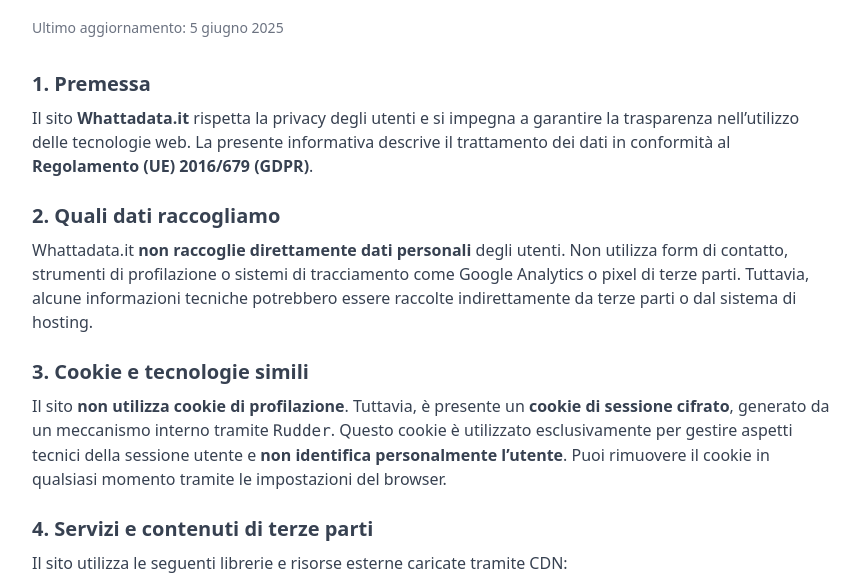
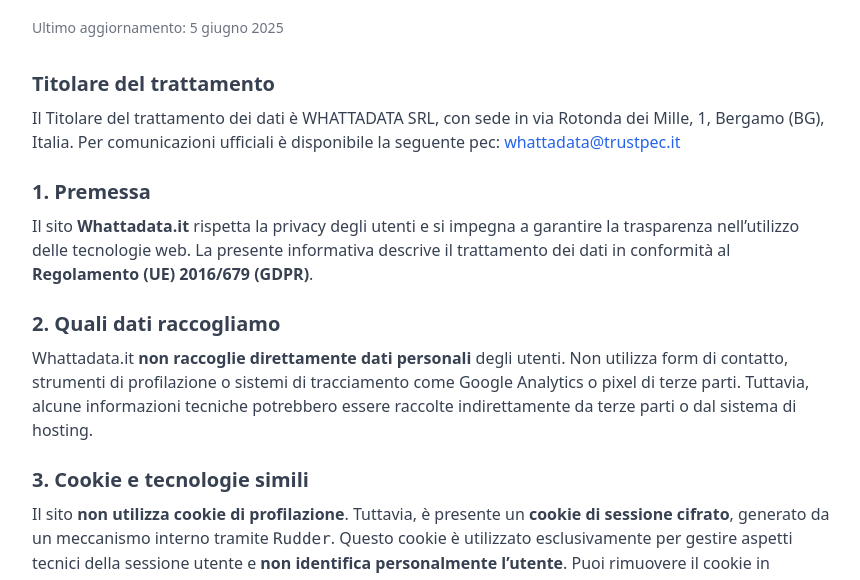
Before and after one commit to unimib-whattadata/website-2, a plain HTML site: page privacy.html in a window 1280 px wide. Shown: the part 206-786 px from the top of the page, without its empty margins (208-1068 px from the left). Drawn offline with nearby package versions, Linux system fonts and the light colour scheme.

Commit message:
aggiunta titolare trattamento

```diff
--- a/privacy.html
+++ b/privacy.html
@@ -45,6 +45,19 @@
           <p class="text-sm text-gray-500 mb-8">
             Ultimo aggiornamento: 5 giugno 2025
           </p>
+          <div class="mb-6">
+            <h2 class="text-xl font-semibold mb-2">Titolare del trattamento</h2>
+            <p>
+              Il Titolare del trattamento dei dati è WHATTADATA SRL, con sede in
+              via Rotonda dei Mille, 1, Bergamo (BG), Italia. Per comunicazioni
+              ufficiali è disponibile la seguente pec:
+              <a
+                href="mailto:whattadata@trustpec.it"
+                class="text-blue-600 hover:underline"
+                >whattadata@trustpec.it</a
+              >
+            </p>
+          </div>
 
           <div class="mb-6">
             <h2 class="text-xl font-semibold mb-2">1. Premessa</h2>
```
